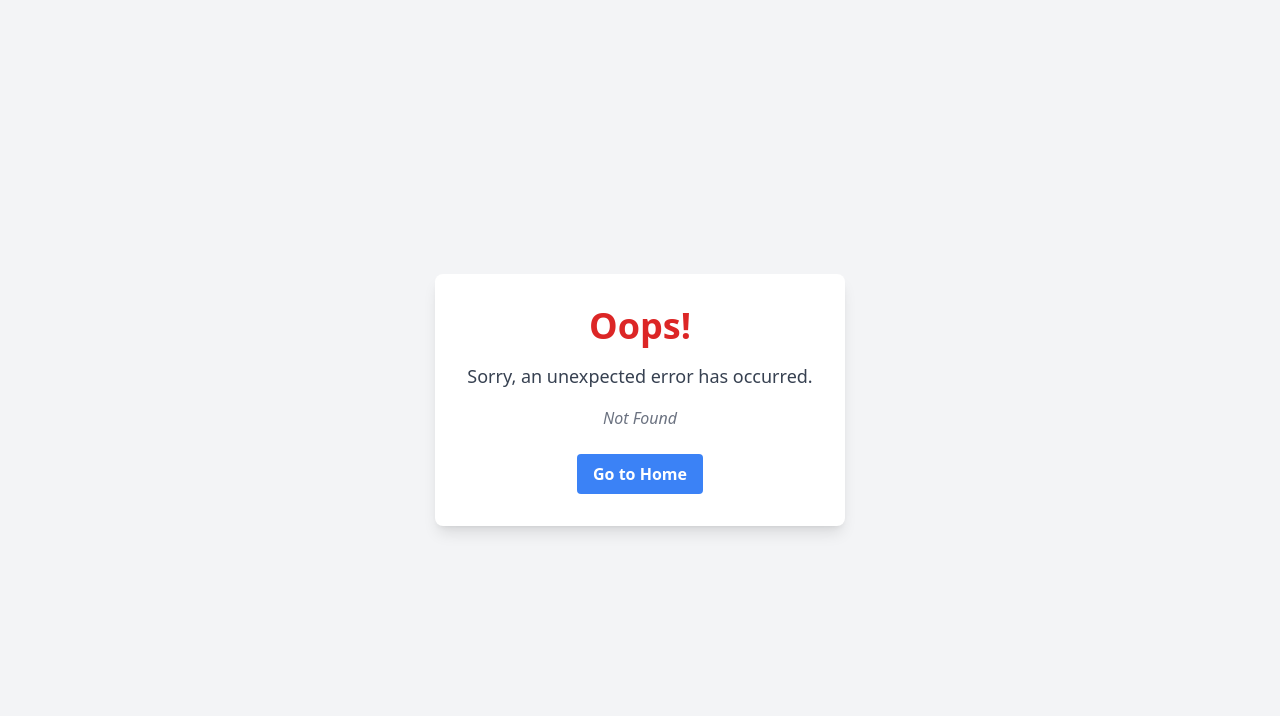
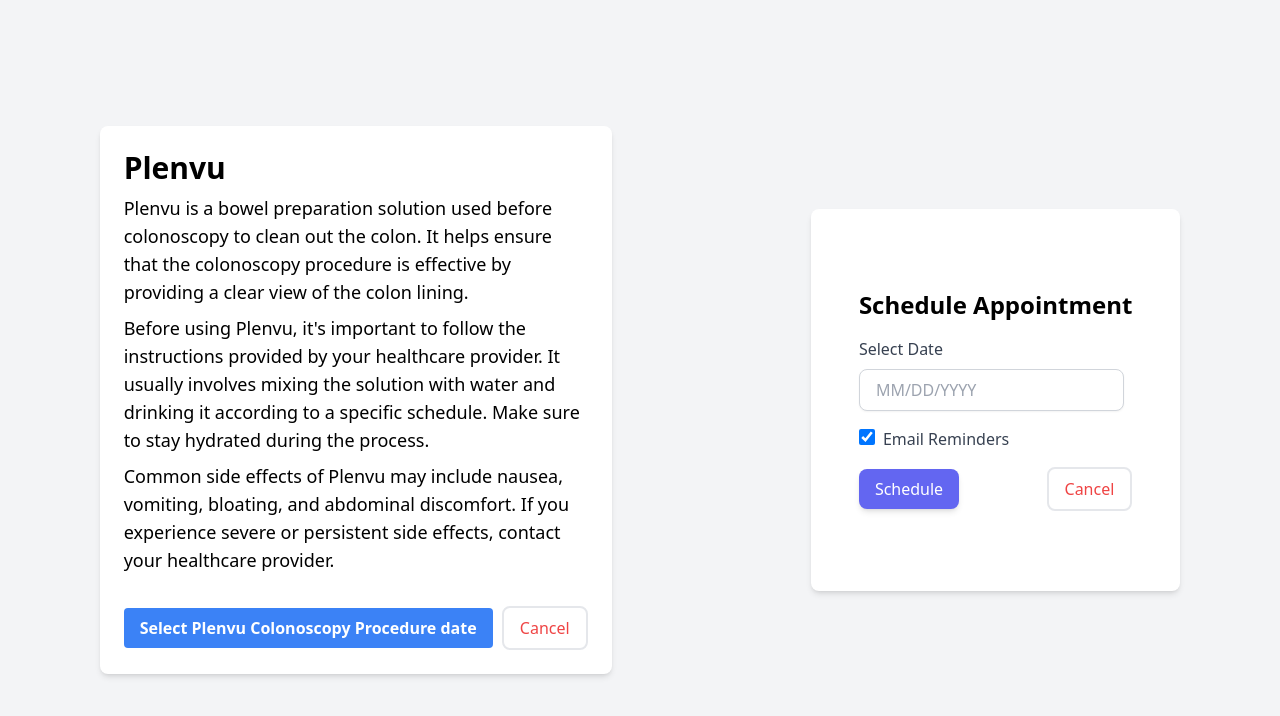
Before and after one commit to Khaled2049/projects, a React (Vite) app in the folder colonoready/: page /options/plenvu/schedule in a window 1280 px wide. Before the commit this address had no page. Shown: the top 716 px of the page. Built offline with nearby package versions, Linux system fonts and the light colour scheme.

Commit message:
Added scheduler

```diff
--- a/colonoready/package.json
+++ b/colonoready/package.json
@@ -13,6 +13,7 @@
     "@google/generative-ai": "^0.12.0",
     "@types/node": "^20.14.2",
     "react": "^18.2.0",
+    "react-datepicker": "^7.1.0",
     "react-dom": "^18.2.0",
     "react-hook-form": "^7.51.5",
     "react-router-dom": "^6.23.1"
--- /dev/null
+++ b/colonoready/src/components/scheduler.tsx
@@ -0,0 +1,67 @@
+import { useState } from "react";
+import DatePicker from "react-datepicker";
+import "react-datepicker/dist/react-datepicker.css";
+import { useNavigate } from "react-router-dom";
+
+const Scheduler = () => {
+  const [selectedDate, setSelectedDate] = useState(null);
+  const [checked, setChecked] = useState(true);
+  const navigate = useNavigate();
+
+  const toggleChecked = () => {
+    setChecked(!checked);
+  };
+
+  return (
+    <div className="max-w-md mx-auto my-8 p-6 bg-white rounded-lg">
+      <h2 className="text-2xl font-semibold mb-4">Schedule Appointment</h2>
+      <div className="mb-4">
+        <label htmlFor="date" className="block text-gray-700 font-medium mb-2">
+          Select Date
+        </label>
+        <DatePicker
+          selected={selectedDate}
+          onChange={(date: any) => setSelectedDate(date)}
+          placeholderText="MM/DD/YYYY"
+          dateFormat="MM/dd/yyyy"
+          id="date"
+          className="w-full px-4 py-2 border border-gray-300 rounded-lg shadow-sm focus:outline-none focus:ring-2 focus:ring-indigo-500"
+        />
+      </div>
+      <div className="mb-4">
+        <input
+          type="checkbox"
+          checked={checked}
+          onChange={toggleChecked}
+          id="emailReminders"
+          className="mr-2 h-4 w-4 text-indigo-600 focus:ring-indigo-500 border-gray-300 rounded"
+        />
+        <label htmlFor="emailReminders" className="text-gray-700">
+          Email Reminders
+        </label>
+      </div>
+      <div className="flex items-center justify-between">
+        <button
+          type="button"
+          onClick={() => {
+            console.log(selectedDate);
+          }}
+          className="bg-indigo-500 text-white px-4 py-2 rounded-lg shadow-md hover:bg-indigo-600 focus:outline-none focus:ring-2 focus:ring-indigo-500"
+        >
+          Schedule
+        </button>
+        <button
+          className="text-red-500 hover:underline focus:outline-none border-2 px-4 py-2 rounded-lg"
+          type="button"
+          onClick={() => {
+            navigate(-1);
+          }}
+        >
+          Cancel
+        </button>
+      </div>
+    </div>
+  );
+};
+
+export default Scheduler;
--- a/colonoready/src/main.tsx
+++ b/colonoready/src/main.tsx
@@ -15,6 +15,7 @@
 import Golytely from "./routes/Golytely.tsx";
 import Golytely2DayPrep from "./routes/GolytelyTwoDay.tsx";
 import Options from "./routes/Options.tsx";
+import Schedule from "./routes/Schedule.tsx";
 
 const routes: RouteObject[] = [
   {
@@ -33,6 +34,13 @@
     errorElement: <ErrorPage />,
     path: "options/plenvu",
     element: <Plenvu />,
+    children: [
+      {
+        errorElement: <ErrorPage />,
+        path: "schedule",
+        element: <Schedule />,
+      },
+    ],
   },
   {
     errorElement: <ErrorPage />,
--- a/colonoready/src/routes/Plenvu.tsx
+++ b/colonoready/src/routes/Plenvu.tsx
@@ -1,12 +1,11 @@
 import React, { useState } from "react";
 import { Outlet, useNavigate, Form } from "react-router-dom";
-import DropdownComponent from "../components/DropDownComponent";
 
 const Plenvu: React.FC = () => {
   const navigate = useNavigate();
 
   return (
-    <div className="min-h-screen bg-gray-100 flex flex-col items-center justify-center">
+    <div className="min-h-screen bg-gray-100 flex flex-row items-center justify-center">
       <div className="max-w-lg mx-auto p-6 bg-white shadow-md rounded-lg">
         <div className="mb-8 ">
           <h1 className="text-3xl font-bold">Plenvu</h1>
@@ -29,8 +28,11 @@
         </div>
         <div className="flex items-center justify-between">
           <button
-            type="submit"
+            type="button"
             className="bg-blue-500 hover:bg-blue-700 text-white font-bold py-2 px-4 rounded focus:outline-none focus:shadow-outline"
+            onClick={() => {
+              navigate("schedule");
+            }}
           >
             Select Plenvu Colonoscopy Procedure date
           </button>
@@ -46,15 +48,8 @@
           </button>
         </div>
       </div>
-      {/* <div className="max-w-lg mx-auto p-6 mt-6 bg-white shadow-md rounded-lg">
-        <div className="mb-8 ">
-          <h1 className="text-3xl font-bold">FAQ</h1>
-          <p className="text-lg mt-2">
-            <strong>Q:</strong> How long does it take for Plenvu to start
-            working?
-          </p>
-        </div>
-      </div> */}
+
+      <Outlet />
     </div>
   );
 };
--- /dev/null
+++ b/colonoready/src/routes/Schedule.tsx
@@ -0,0 +1,10 @@
+import Scheduler from "../components/scheduler";
+const Schedule = () => {
+  return (
+    <div className="max-w-lg mx-auto p-6 bg-white shadow-md rounded-lg">
+      <Scheduler />
+    </div>
+  );
+};
+
+export default Schedule;
```
Also changed, not shown: colonoready/src/components/drop-down-component.tsx (renamed from colonoready/src/components/DropDownComponent.tsx), 1 other file (tests, documents, lock files or other folders).
